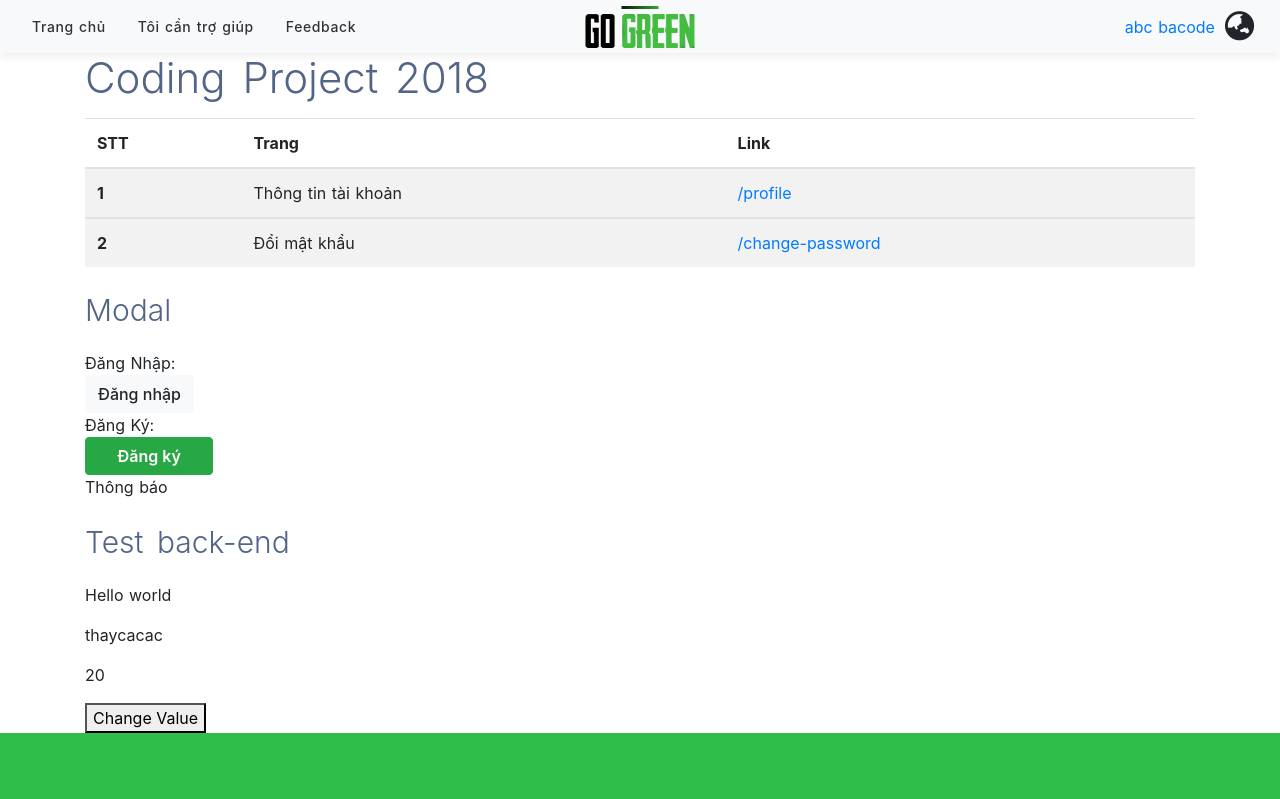
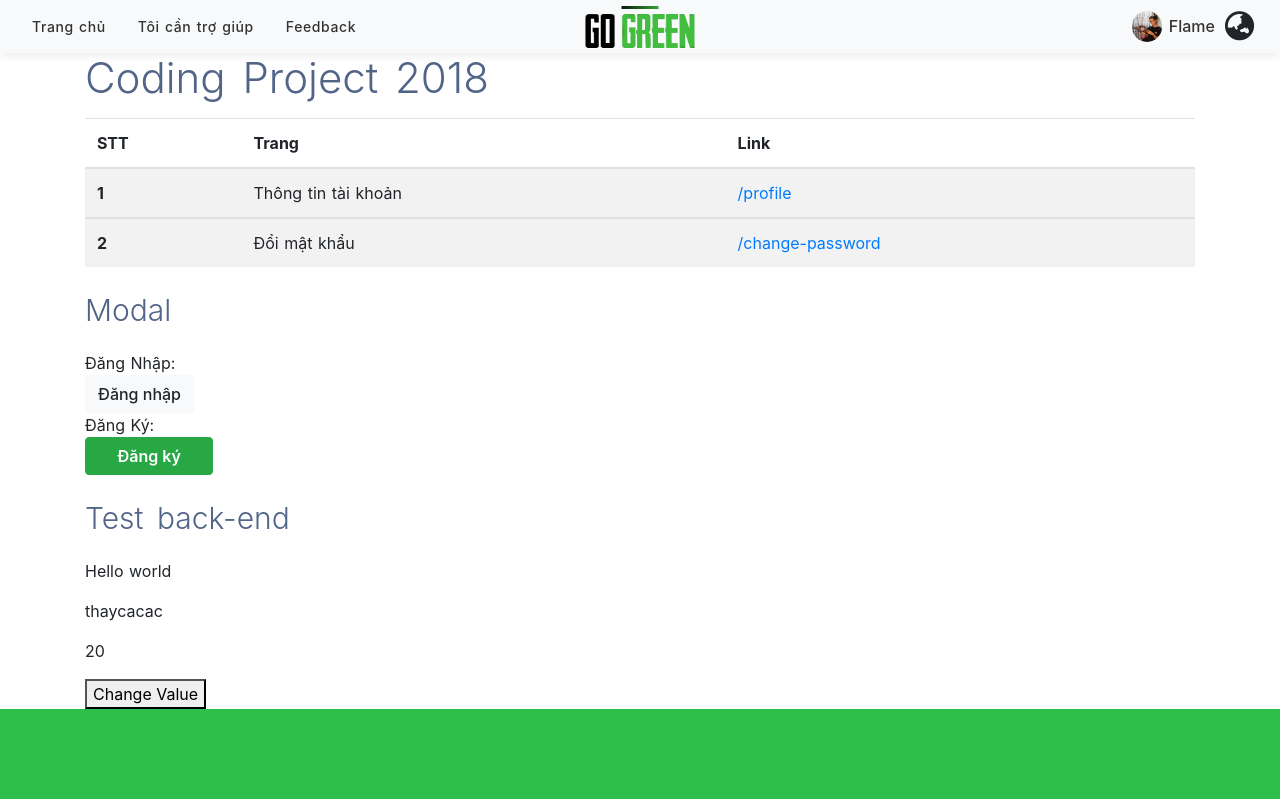
Before and after one commit to Sharp-Team/WCDI18, a Nuxt app in the folder front-end/: page / in a window 1280 px wide. Shown: the top 799 px of the page. Built offline with nearby package versions, Linux system fonts and the light colour scheme.

Commit message:
[ADD] avatar profile

```diff
--- a/front-end/components/share/header/navbar.vue
+++ b/front-end/components/share/header/navbar.vue
@@ -41,7 +41,14 @@
           <login v-if="username === ''" class="d-none d-sm-block ml-4" />
           <register v-if="username === ''" class="d-none d-sm-block ml-2" />
           <nuxt-link v-else to="/profile" class="ml-4">
-            <div>abc {{ username }}</div>
+            <div class="wrap-profile">
+              <div class="wrap-img-profile">
+                <img :src="imgProfile" alt="image-profile" >
+              </div>
+              <div class="wrap-username">
+                {{ username }}
+              </div>
+            </div>
           </nuxt-link>
           <notification />
         </div>
@@ -61,7 +68,8 @@
     name: 'Navbar',
     data () {
       return {
-        username: 'bacode',
+        username: 'Flame',
+        imgProfile: '/images/flame.jpg',
         address: 'Phòng D413, FPT university'
       }
     },
@@ -129,6 +137,23 @@
           color: rgba(0, 0, 0, 0.5);
           font-weight: 500;
         }
+
+        .wrap-profile {
+          display: flex;
+          .wrap-img-profile {
+            img {
+              margin-right: 0.4em;
+              width: 1.9em;
+              height: 1.9em;
+              border-radius: 100%;
+            }
+          }
+          .wrap-username {
+            padding-top: 3px;
+            color: #333;
+            font-weight: 500;
+          }
+        }
       }
     }
   }
--- a/front-end/pages/index.vue
+++ b/front-end/pages/index.vue
@@ -31,10 +31,6 @@
           Đăng Ký:
         </div>
         <register />
-        <div class="flex-row">
-          Thông báo
-        </div>
-        <!-- <notification /> -->
         <h5 class="title-small">Test back-end</h5>
         <back-end />
       </div>
```
Also changed, not shown: front-end/static/images/flame.jpg (added), front-end/static/images/user.jpg (added).
